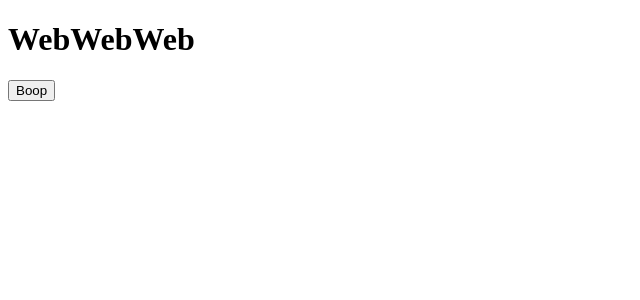
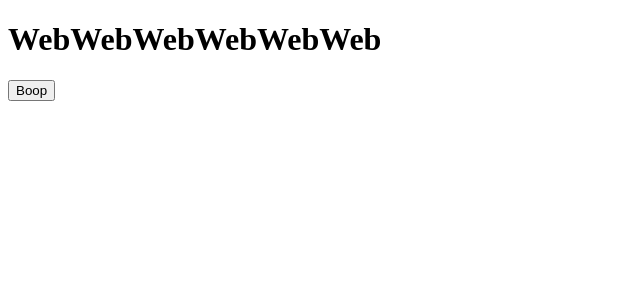
Before and after one commit to Electornic/turbo-demo, a Next.js app in the folder apps/web/: page / in a window 1280 px wide. Shown: the top 300 px of the page, without its empty margins (0-640 px from the left). Built offline with nearby package versions, Linux system fonts and the light colour scheme.

Commit message:
update contents

```diff
--- a/apps/web/pages/index.tsx
+++ b/apps/web/pages/index.tsx
@@ -3,7 +3,7 @@ import { Button } from "ui";
 export default function Web() {
   return (
     <div>
-      <h1>WebWebWeb</h1>
+      <h1>WebWebWebWebWebWeb</h1>
       <Button />
     </div>
   );
```
Also changed, not shown: 1 other file (tests, documents, lock files or other folders).
